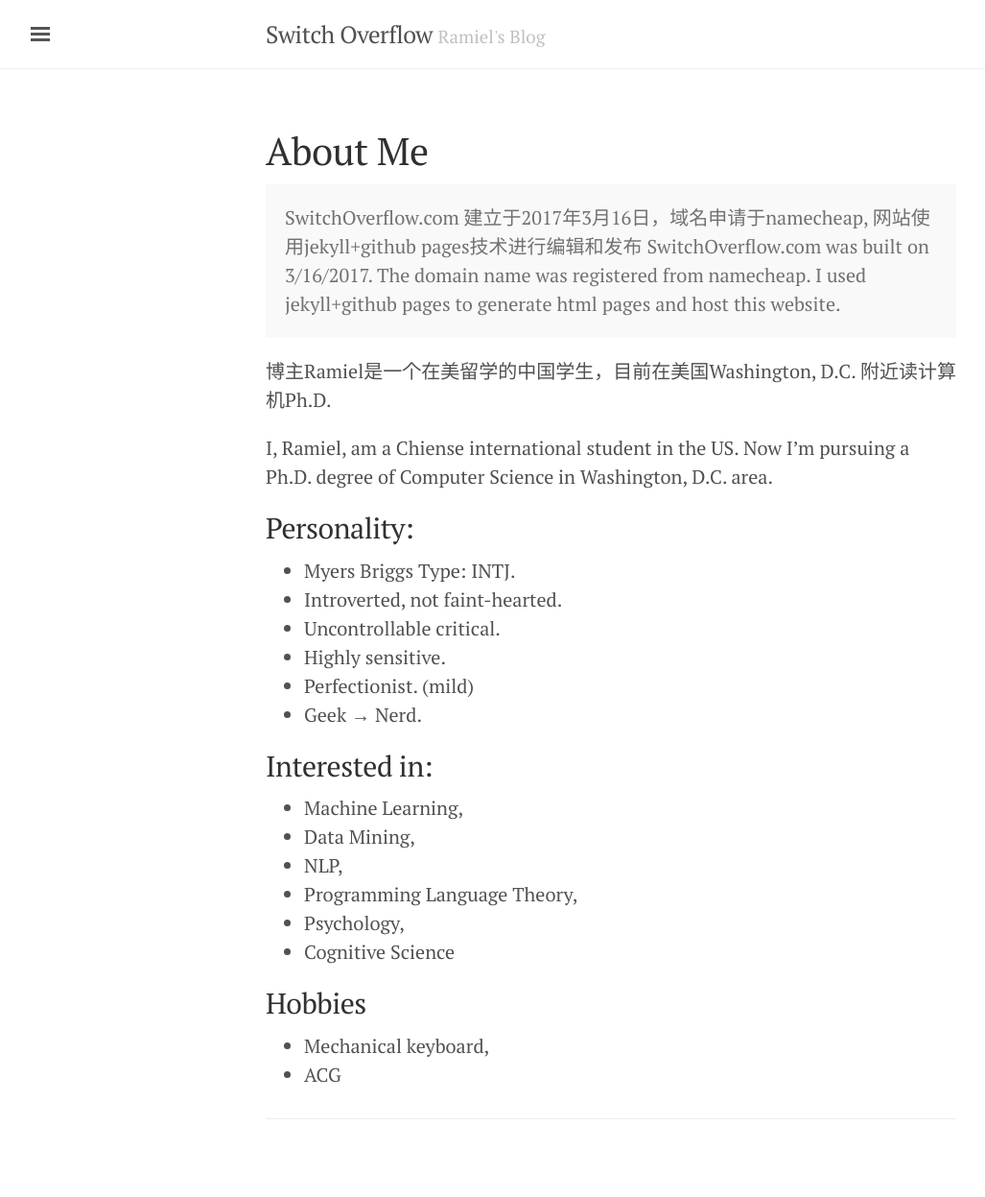
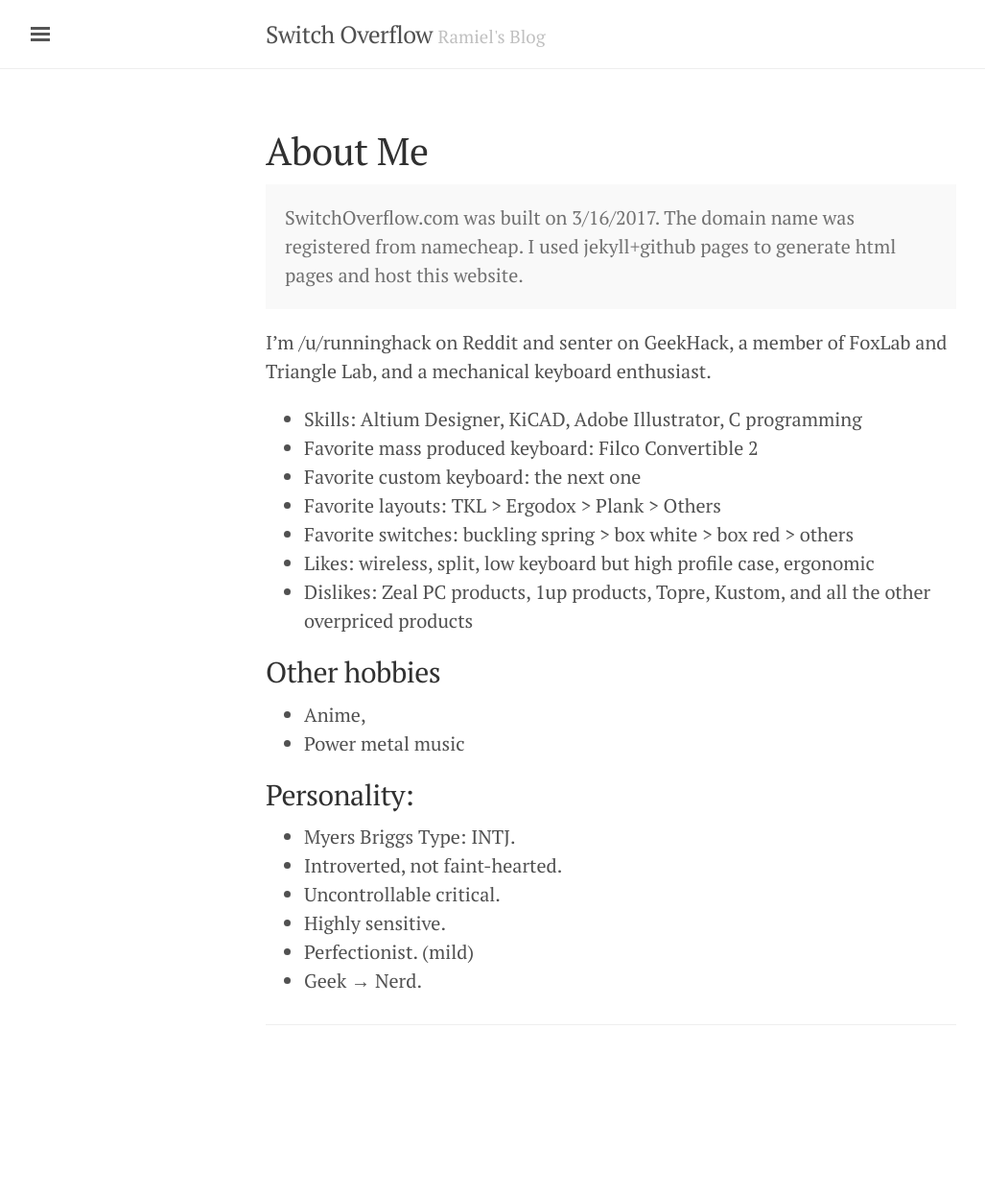
Before and after one commit to runninghack/runninghack.github.com, a Jekyll site: the page built from about.md, in a window 1280 px wide. Shown: the whole page at 96% size, without its empty margins (3-1030 px from the left). Built offline with Jekyll 4.4.1, drawn with Linux system fonts in a browser that asks for light colours; after the commit the page ends 1149 px from its top, so only the background shows below that.

Commit message:
updated self introduction

```diff
--- a/about.md
+++ b/about.md
@@ -4,14 +4,24 @@ title: About Me
 ---
 
 <p class="message">
-  SwitchOverflow.com 建立于2017年3月16日，域名申请于namecheap, 网站使用jekyll+github pages技术进行编辑和发布
 
   SwitchOverflow.com was built on 3/16/2017. The domain name was registered from namecheap. I used jekyll+github pages to generate html pages and host this website.
 </p>
 
-博主Ramiel是一个在美留学的中国学生，目前在美国Washington, D.C. 附近读计算机Ph.D.
+I’m /u/runninghack on Reddit and senter on GeekHack, a member of FoxLab and Triangle Lab, and a mechanical keyboard enthusiast.
 
-I, Ramiel, am a Chiense international student in the US. Now I'm pursuing a Ph.D. degree of Computer Science in Washington, D.C. area.
+- Skills: Altium Designer, KiCAD, Adobe Illustrator, C programming
+- Favorite mass produced keyboard: Filco Convertible 2
+- Favorite custom keyboard: the next one
+- Favorite layouts: TKL > Ergodox > Plank > Others
+- Favorite switches: buckling spring > box white > box red > others
+- Likes: wireless, split, low keyboard but high profile case, ergonomic
+- Dislikes: Zeal PC products, 1up products, Topre, Kustom, and all the other overpriced products
+
+## Other hobbies
+
+- Anime,
+- Power metal music
 
 ## Personality:
 
@@ -22,18 +32,5 @@ I, Ramiel, am a Chiense international student in the US. Now I'm pursuing a Ph.D
 - Perfectionist. (mild)
 - Geek → Nerd.
 
-## Interested in:
-
-- Machine Learning,
-- Data Mining,
-- NLP,
-- Programming Language Theory,
-- Psychology,
-- Cognitive Science
-
-## Hobbies
-
-- Mechanical keyboard,
-- ACG
 
 ***
```
Also changed, not shown: README.md (deleted).
